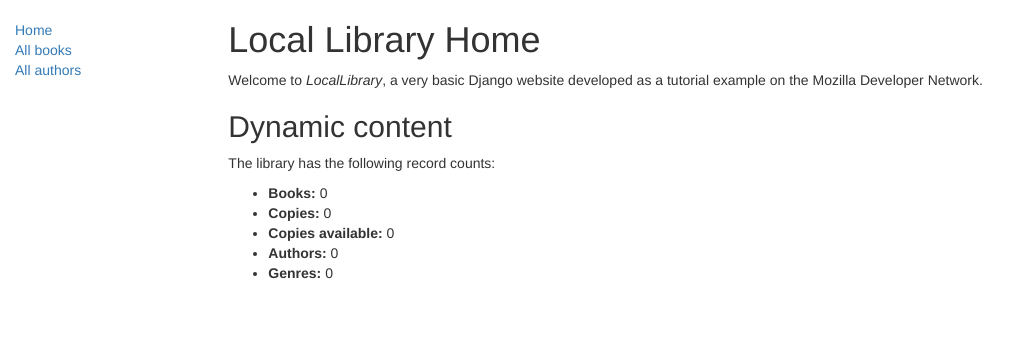
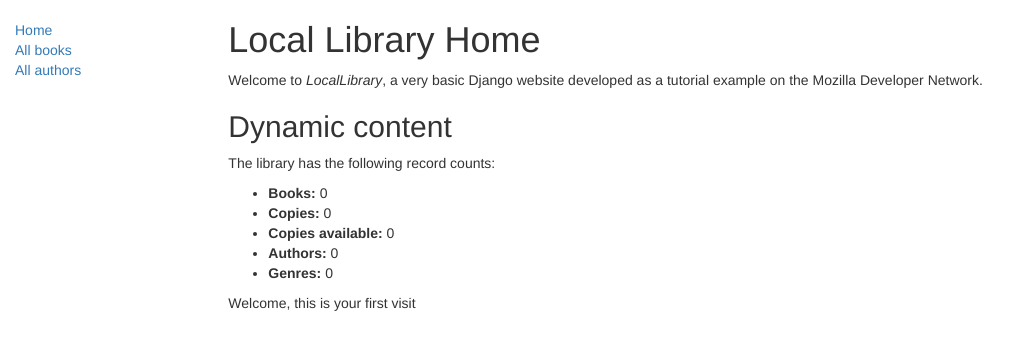
Before and after one commit to cjshaw1976/django_mozilla_tutoriat, a Django app: page /catalog/ in a window 1280 px wide. Shown: the top 350 px of the page, without its empty margins (0-1030 px from the left). Run offline with Django 3.2, Linux system fonts and the light colour scheme; data that the repository does not hold is empty; some libraries are stand-ins or nearby versions.

Commit message:
Added visit count using session

```diff
--- a/catalog/templates/index.html
+++ b/catalog/templates/index.html
@@ -17,4 +17,10 @@
     <li><strong>Genres:</strong> {{ num_genre }}</li>
   </ul>
 
+  <p>{% if visit.num > 0 %}
+    You have visited this page {{ visit.num }} time{{ visit.num|pluralize }}, your last visit was {{ visit.last }} (CAT).
+  {% else %}
+    Welcome, this is your first visit
+  {% endif %}</p>
+
 {% endblock %}
--- a/catalog/views.py
+++ b/catalog/views.py
@@ -1,3 +1,5 @@
+import datetime
+
 from django.shortcuts import render
 from django.views import generic
 
@@ -7,19 +9,29 @@ def index(request):
     """
     View function for home page of site.
     """
-    # Generate counts of some of the main objects
     num_books=Book.objects.all().count()
     num_instances=BookInstance.objects.all().count()
-    # Available books (status = 'a')
     num_instances_available=BookInstance.objects.filter(status__exact='a').count()
     num_authors=Author.objects.count()
     num_genre=Genre.objects.count()
+
+    # Number of visits to this view, as counted in the session variable.
+    num_visits = request.session.get('num_visits', 0)
+    visit={'num':num_visits,
+           'last':request.session.get('last_visit', '')}
+    request.session['num_visits'] = num_visits+1
+    request.session['last_visit'] = datetime.datetime.now().strftime("%d %b %Y %H:%M")
 
     # Render the HTML template index.html with the data in the context variable
     return render(
         request,
         'index.html',
-        context={'num_books':num_books,'num_instances':num_instances,'num_instances_available':num_instances_available,'num_authors':num_authors, 'num_genre':num_genre},
+        context={'num_books':num_books,
+                 'num_instances':num_instances,
+                 'num_instances_available':num_instances_available,
+                 'num_authors':num_authors,
+                 'num_genre':num_genre,
+                 'visit':visit},
     )
 
 
```
